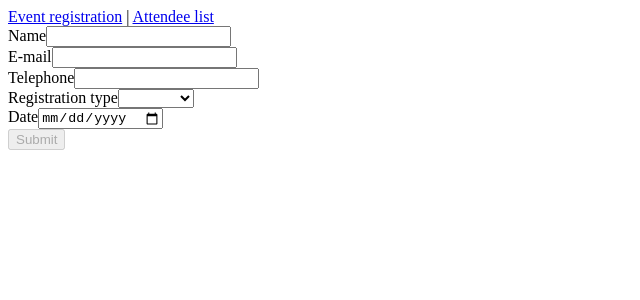
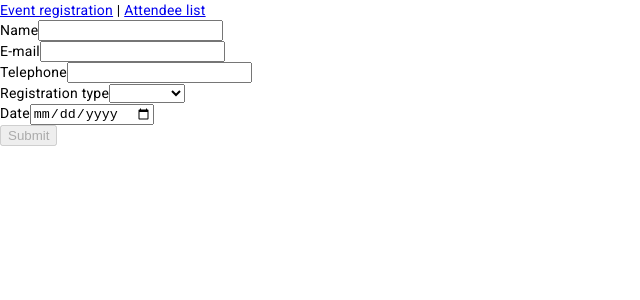
Before and after one commit to beloveddd/event, an Angular app: page /event-registration in a window 1280 px wide. Shown: the top 300 px of the page, without its empty margins (0-640 px from the left). Built offline with nearby package versions, Linux system fonts and the light colour scheme.

Commit message:
chore: install Angular Material

```diff
--- a/angular.json
+++ b/angular.json
@@ -30,6 +30,7 @@
               "src/assets"
             ],
             "styles": [
+              "@angular/material/prebuilt-themes/pink-bluegrey.css",
               "src/styles.scss"
             ],
             "scripts": []
@@ -93,6 +94,7 @@
               "src/assets"
             ],
             "styles": [
+              "@angular/material/prebuilt-themes/pink-bluegrey.css",
               "src/styles.scss"
             ],
             "scripts": []
--- a/package.json
+++ b/package.json
@@ -11,10 +11,12 @@
   "private": true,
   "dependencies": {
     "@angular/animations": "^16.2.0",
+    "@angular/cdk": "^16.2.5",
     "@angular/common": "^16.2.0",
     "@angular/compiler": "^16.2.0",
     "@angular/core": "^16.2.0",
     "@angular/forms": "^16.2.0",
+    "@angular/material": "^16.2.5",
     "@angular/platform-browser": "^16.2.0",
     "@angular/platform-browser-dynamic": "^16.2.0",
     "@angular/router": "^16.2.0",
--- a/src/index.html
+++ b/src/index.html
@@ -6,8 +6,11 @@
   <base href="/">
   <meta name="viewport" content="width=device-width, initial-scale=1">
   <link rel="icon" type="image/x-icon" href="favicon.ico">
+  <link rel="preconnect" href="https://fonts.gstatic.com">
+  <link href="https://fonts.googleapis.com/css2?family=Roboto:wght@300;400;500&display=swap" rel="stylesheet">
+  <link href="https://fonts.googleapis.com/icon?family=Material+Icons" rel="stylesheet">
 </head>
-<body>
+<body class="mat-typography">
   <app-root></app-root>
 </body>
 </html>
--- a/src/main.ts
+++ b/src/main.ts
@@ -5,14 +5,13 @@
 import { provideRouter } from '@angular/router';
 
 import { routes } from './app/app-routing.module';
+import { provideNoopAnimations } from '@angular/platform-browser/animations';
 
 
 bootstrapApplication(AppComponent, {
   providers: [
-    importProvidersFrom(
-			BrowserModule,
-			HttpClientModule,
-    ),
+    importProvidersFrom(BrowserModule, HttpClientModule),
     provideRouter(routes),
-  ]
+    provideNoopAnimations()
+]
 });
--- a/src/styles.scss
+++ b/src/styles.scss
@@ -1 +1,4 @@
 /* You can add global styles to this file, and also import other style files */
+
+html, body { height: 100%; }
+body { margin: 0; font-family: Roboto, "Helvetica Neue", sans-serif; }
```
Also changed, not shown: 1 other file (tests, documents, lock files or other folders).
